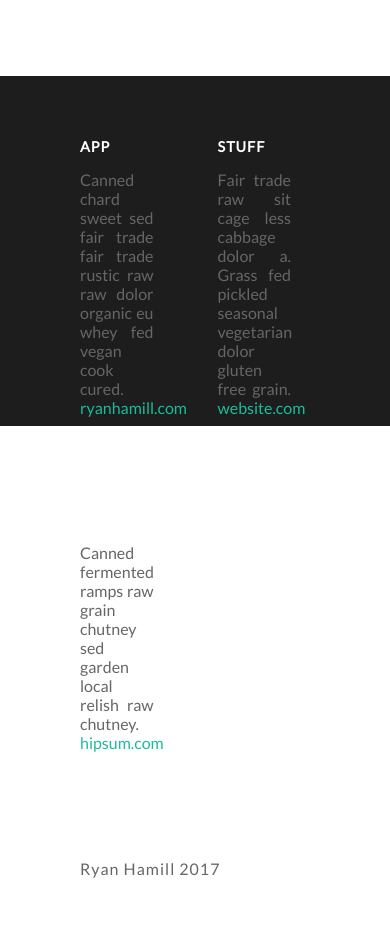
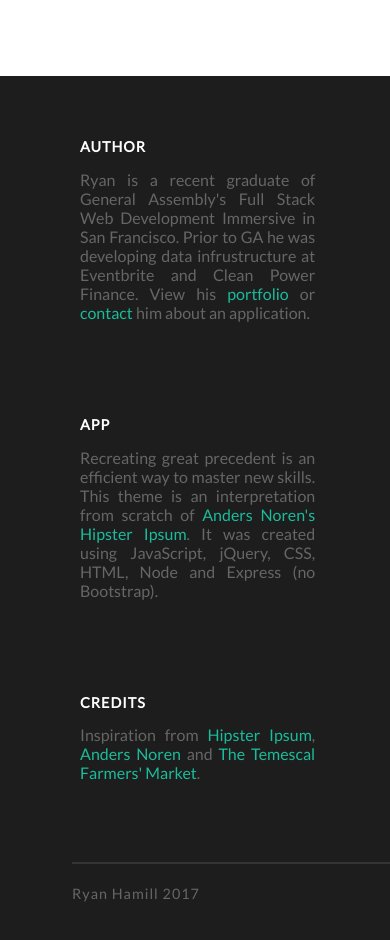
Before and after one commit to rhamill1/farmers_market_ipsum, a website: page views/index.html in a window 390 px wide. Shown: the part 940-1880 px from the top of the page. Before the commit the page ends 1834 px from the top, so only its background shows below. Drawn offline with nearby package versions, Linux system fonts and the light colour scheme.

Commit message:
adds footer content and responsive

```diff
--- a/public/styles/styles.css
+++ b/public/styles/styles.css
@@ -104,7 +104,8 @@ input::-webkit-inner-spin-button {
 }
 
 footer {
-  height: 350px;
+  height: auto;
+  overflow: auto;
   background: #1d1d1d;
   position: relative;
   bottom: 0px;
@@ -117,7 +118,7 @@ footer {
 }
 
 .column {
-  width: 25%;
+  width: 27%;
   float: left;
   margin: 0 2em 5em 2em;
 }
@@ -141,11 +142,12 @@ footer {
 .footer-bottom {
   color: #666;
   float: left;
-  width: 81%;
+  width: 86%;
   border-top: 2px solid rgba(255,255,255,0.1);
-  margin: 0 5em 0 5em;
-  padding-top: 9px;
+  margin: 0 5em 2em 5em;
+  padding-top: 6px;
   letter-spacing: 1px;
+  font-size: 0.9rem;
 }
 
 .title-box h1:hover {
@@ -166,6 +168,12 @@ button:hover {
 }
 
 
+@media (max-width: 1110px) {
+  .column {
+    width: 20%;
+  }
+}
+
 @media (max-width: 700px) {
   .content-section {
     margin: 3em 2em;
@@ -174,4 +182,8 @@ button:hover {
   #request, #response {
     width: 100%;
   }
+
+  .column {
+    width: 80%;
+  }
 }
--- a/views/index.html
+++ b/views/index.html
@@ -36,24 +36,25 @@
   <footer>
     <div class='inner-footer'>
       <div class='column'>
-        <h3>APP</h3>
+        <h3>AUTHOR</h3>
         <div class='footer-column-text'>
-          Canned chard sweet sed fair trade fair trade rustic raw raw dolor organic eu whey fed vegan cook cured.
-          <a href="#">ryanhamill.com</a>
+          Ryan is a recent graduate of General Assembly's Full Stack Web Development Immersive in San Francisco. Prior to GA he was developing data infrustructure at Eventbrite and Clean Power Finance. View his
+          <a href="http://ryanhamill.com">portfolio</a> or <a class='links' href="mailto:rhamill11@gmail.com" target="_top">contact</a> him about an application.
         </div>
       </div>
       <div class='column'>
-        <h3>STUFF</h3>
+        <h3>APP</h3>
         <div class='footer-column-text'>
-          Fair trade raw sit cage less cabbage dolor a. Grass fed pickled seasonal vegetarian dolor gluten free grain.
-          <a href="#">website.com</a>
+          Recreating great precedent is an efficient way to master new skills. This theme is an interpretation from scratch of <a href="http://andersnoren.se">Anders Noren's</a> <a href="http://hipsum.com">Hipster Ipsum</a>. It was created using JavaScript, jQuery, CSS, HTML, Node and Express (no Bootstrap).
         </div>
       </div>
       <div class='column'>
         <h3>CREDITS</h3>
         <div class='footer-column-text'>
-          Canned fermented ramps raw grain chutney sed garden local relish raw chutney.
-          <a href="#">hipsum.com</a>
+          Inspiration from
+          <a href="http://hipsum.com">Hipster Ipsum</a>,
+          <a href="http://andersnoren.se">Anders Noren</a> and
+          <a href="http://uvfm.org/temescal-sunday/">The Temescal Farmers' Market</a>.
         </div>
       </div>
     </div>
```
